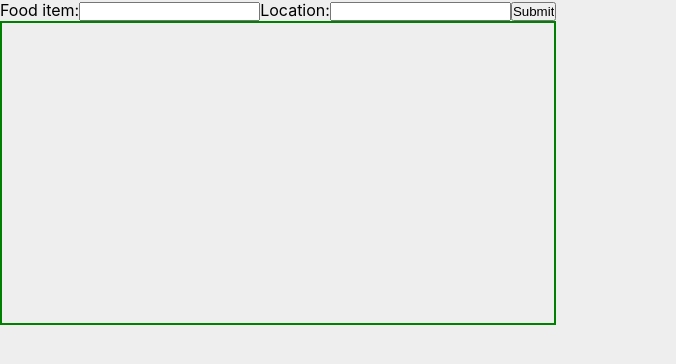
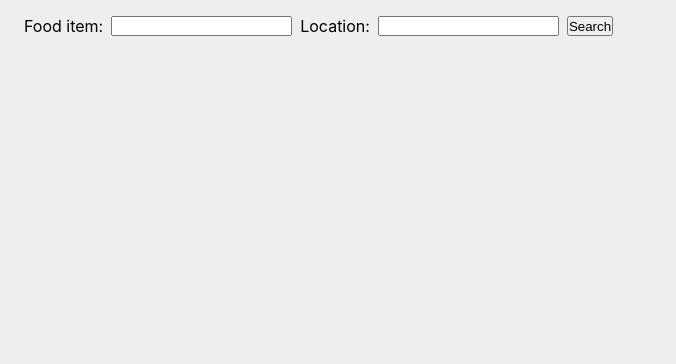
Before and after one commit to anthonycg/eatWithYourEyesFinal, a React (Create React App) app: page / in a window 1280 px wide. Shown: the top 364 px of the page, without its empty margins (0-676 px from the left). Built offline with nearby package versions, Linux system fonts and the light colour scheme.

Commit message:
added CSS to search bar

```diff
--- a/src/App.css
+++ b/src/App.css
@@ -14,14 +14,14 @@
 }
 
 .App-header {
-  background-color: #282c34;
+  background-color: #123f9b;
   min-height: 100vh;
   display: flex;
   flex-direction: column;
   align-items: center;
   justify-content: center;
   font-size: calc(10px + 2vmin);
-  color: white;
+  color: rgb(92, 4, 4);
 }
 
 .App-link {
--- a/src/App.js
+++ b/src/App.js
@@ -1,5 +1,5 @@
 import logo from './logo.svg';
-import './App.css';
+
 import {BrowserRouter, Route, Routes} from "react-router-dom";
 import Search from "./components/Search"
 import Images from './components/Images';
--- a/src/Images.css
+++ b/src/Images.css
@@ -14,9 +14,6 @@ body {
 
 }
 
-body input, label {
-
-}
 
 
 .container {
@@ -27,7 +24,6 @@ body input, label {
     display: grid;
     grid-template-rows: repeat(3, 100px);
     grid-template-columns: repeat(2, 100px);
-    border: 2px solid green;
 }
 
 .image-gallery {
@@ -49,6 +45,7 @@ body input, label {
     align-items: center;
     justify-content: center;
     text-decoration: none;
+    border: none;
 }
 
 .image-gallery button i {
@@ -60,6 +57,7 @@ body input, label {
     border: .4rem;
     /* opacity: 0; */
     transition: opacity .5s;
+
 }
 
 .image-gallery button::before {
@@ -162,3 +160,7 @@ body.active-modal {
     right: 10px;
     padding: 5px 7px;
 }
+
+.close-modal input {
+    position: relative;
+}
--- /dev/null
+++ b/src/Search.css
@@ -0,0 +1,18 @@
+.search-form-items{
+    display:flex;
+    justify-content: center;
+}
+
+.search-form{
+    padding: .5rem .5rem;
+    margin: .5rem .5rem;
+}
+
+.search-form label{
+    margin-left: .5rem;
+    margin-right: .5rem;
+}
+
+.search-button {
+    margin-left: .5rem;
+}
--- a/src/components/Images.js
+++ b/src/components/Images.js
@@ -17,31 +17,39 @@ const Images = (props) => {
         (index) => () => {
             console.log(index)
           setModal({ isOpen: true, imageId: index });
+          axios.get("https://cors-anywhere.herokuapp.com/http://opentable.herokuapp.com/api/cities")
+          .then( (res) => {
+            console.log(res)
+        })
+        .catch((err) => {
+            console.log(err)
+            console.log("error occured")
+        })
         },
         []
       );
 
-      function closeModal() {
+    const closeModal =() => {
         setModal({ isOpen: false, imageId: null });
       }
 
     return (
-        <div className="container">
+        <div className="container" style={{justifyContent: "center"}}>
             <div className="image-gallery">
                 {photos.map((photo, index) => {
                     if (modal.isOpen === false) {
                         return (<button key={index} style={{cursor: 'pointer'}} onClick={toggleModal(index)}>
                                 <img key={index} src={photo.image_url}
-                                alt="high quality food item">
+                                alt="food item within a grid of other food items">
                                 </img></button>)
                     } else {
-                    return <div className="modal">
+                    return <div className="modal" >
                         <div onClick={closeModal} className="overlay"></div>
                             <div className="modal-content">
                                 <h2 key={index}>{photos[modal.imageId].name}</h2>
-                                    <img src={photos[modal.imageId].image_url}></img>
+                                    <img src={photos[modal.imageId].image_url} alt="single food item"></img>
 
-                                <button className="close-modal" onClick={closeModal}>CLOSE</button>
+                                <input type="submit" value="X" className="close-modal" onClick={closeModal}></input>
                     </div>
                             </div>
                     }
--- a/src/components/Search.js
+++ b/src/components/Search.js
@@ -3,6 +3,7 @@ import axios from 'axios';
 import Images from "./Images";
 import { useContext } from "react";
 import photoContext from "../views/Main"
+import "../Search.css"
 
 const Search = (props) => {
     const context = useContext(photoContext);
@@ -39,13 +40,17 @@ const Search = (props) => {
 
     return (
         <div>
-        <form onSubmit={searchHandler}>
+            <div className="search-form">
+                <form onSubmit={searchHandler} >
+                    <div className="search-form-items">
                     <label>Food item:</label>
                     <input type="text" value={term} onChange={(e) => {setTerm(e.target.value)}}></input>
                     <label>Location:</label>
                     <input type="text" value={location} onChange={(e) => {setLocation(e.target.value)}}></input>
-            <input type="submit" />
+                    <input type="submit" value="Search" className="search-button"/>
+                    </div>
                 </form>
+            </div>
                 <div>
                 <Images photos = {photos} setPhotos = {setPhotos}/>
             </div>
--- a/src/index.js
+++ b/src/index.js
@@ -4,11 +4,12 @@ import './index.css';
 import App from './App';
 import reportWebVitals from './reportWebVitals';
 import {IonIcon} from "@ionic/react";
+import Main from './views/Main';
 
 const root = ReactDOM.createRoot(document.getElementById('root'));
 root.render(
   <React.StrictMode>
-    <App />
+    <Main />
   </React.StrictMode>
 );
 
```
Lines whose indentation alone changed are shown as unchanged.
